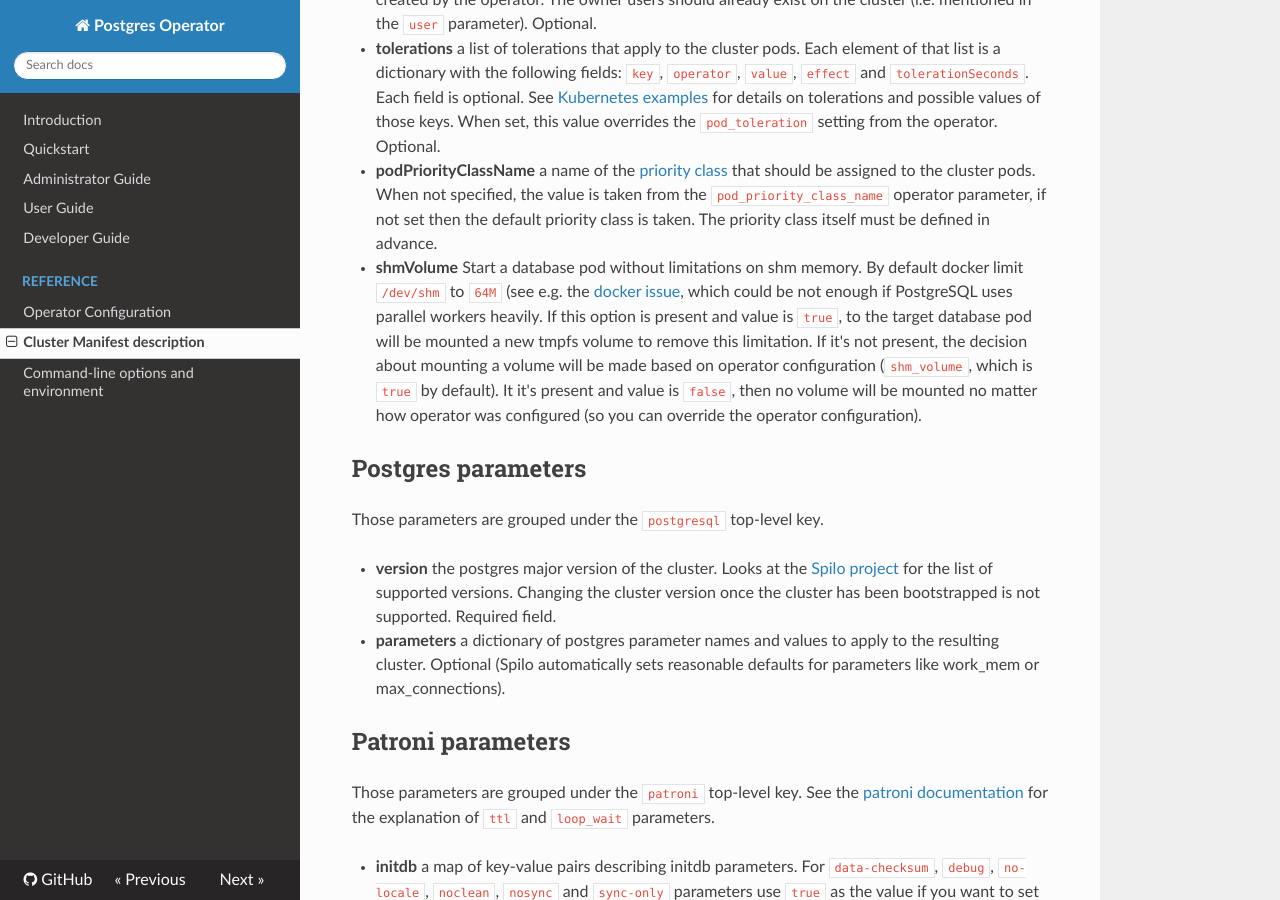
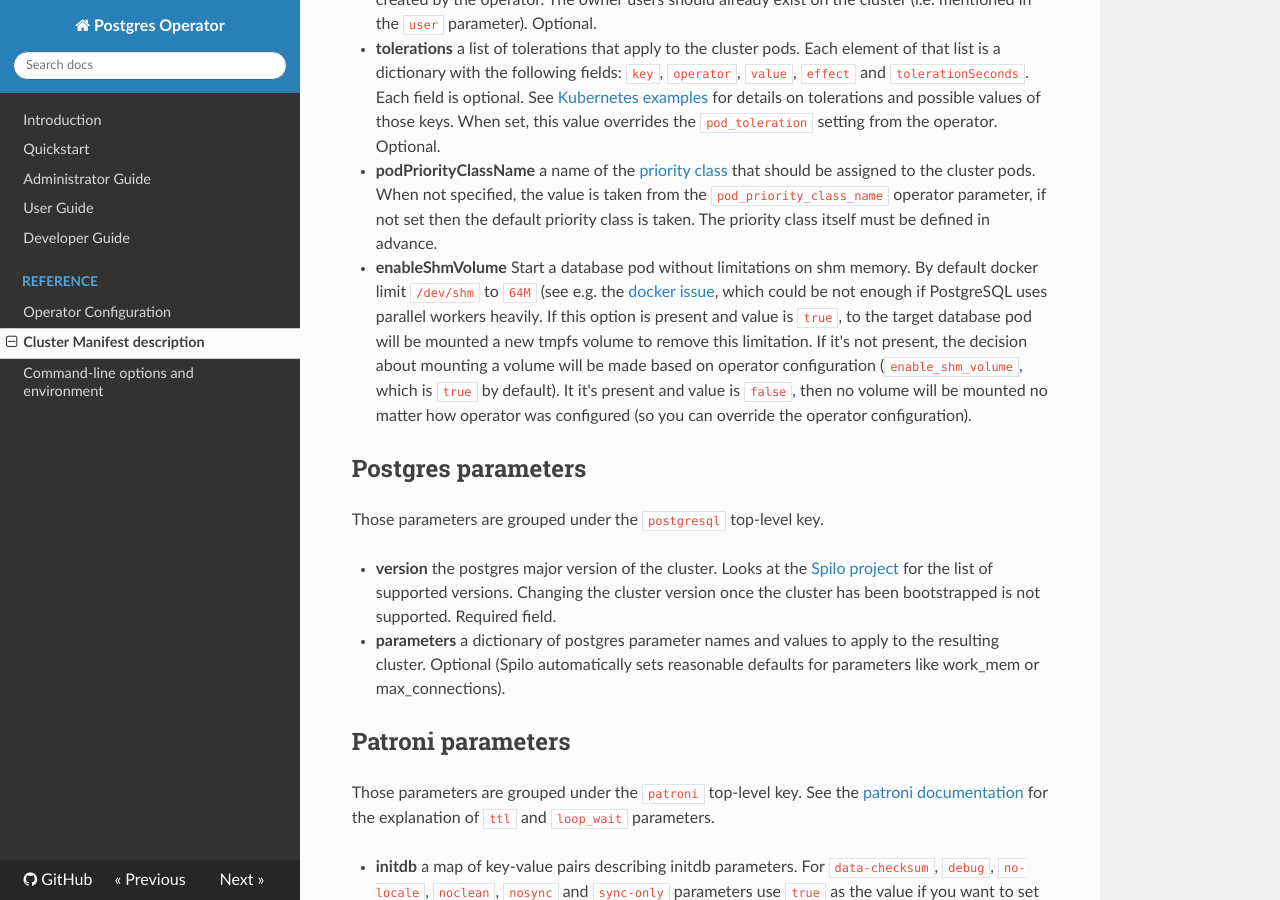
Before and after one commit to zalando/postgres-operator, an MkDocs documentation site: the page built from docs/reference/cluster_manifest.md, in a window 1280 px wide and 900 px high, scrolled down 1393 px. Built offline with MkDocs 1.6.1, drawn with Linux system fonts in a browser that asks for light colours; nearby versions of some CDN libraries; old or Windows-style settings are respelled for this version of MkDocs.

Commit message:
Rename shmVolume to enableShmVolume

```diff
--- a/docs/reference/cluster_manifest.md
+++ b/docs/reference/cluster_manifest.md
@@ -97,7 +97,7 @@ Those are parameters grouped directly under  the `spec` key in the manifest.
    is taken from the `pod_priority_class_name` operator parameter, if not set
    then the default priority class is taken. The priority class itself must be defined in advance.
 
-* **shmVolume**
+* **enableShmVolume**
   Start a database pod without limitations on shm memory. By default docker
   limit `/dev/shm` to `64M` (see e.g. the [docker
   issue](https://github.com/docker-library/postgres/issues/416), which could be
@@ -105,9 +105,9 @@ Those are parameters grouped directly under  the `spec` key in the manifest.
   present and value is `true`, to the target database pod will be mounted a new
   tmpfs volume to remove this limitation. If it's not present, the decision
   about mounting a volume will be made based on operator configuration
-  (`shm_volume`, which is `true` by default). It it's present and value is
-  `false`, then no volume will be mounted no matter how operator was configured
-  (so you can override the operator configuration).
+  (`enable_shm_volume`, which is `true` by default). It it's present and value
+  is `false`, then no volume will be mounted no matter how operator was
+  configured (so you can override the operator configuration).
 
 ## Postgres parameters
 
```
Also changed, not shown: docs/reference/operator_parameters.md (+2 -2 lines), 3 other files.
